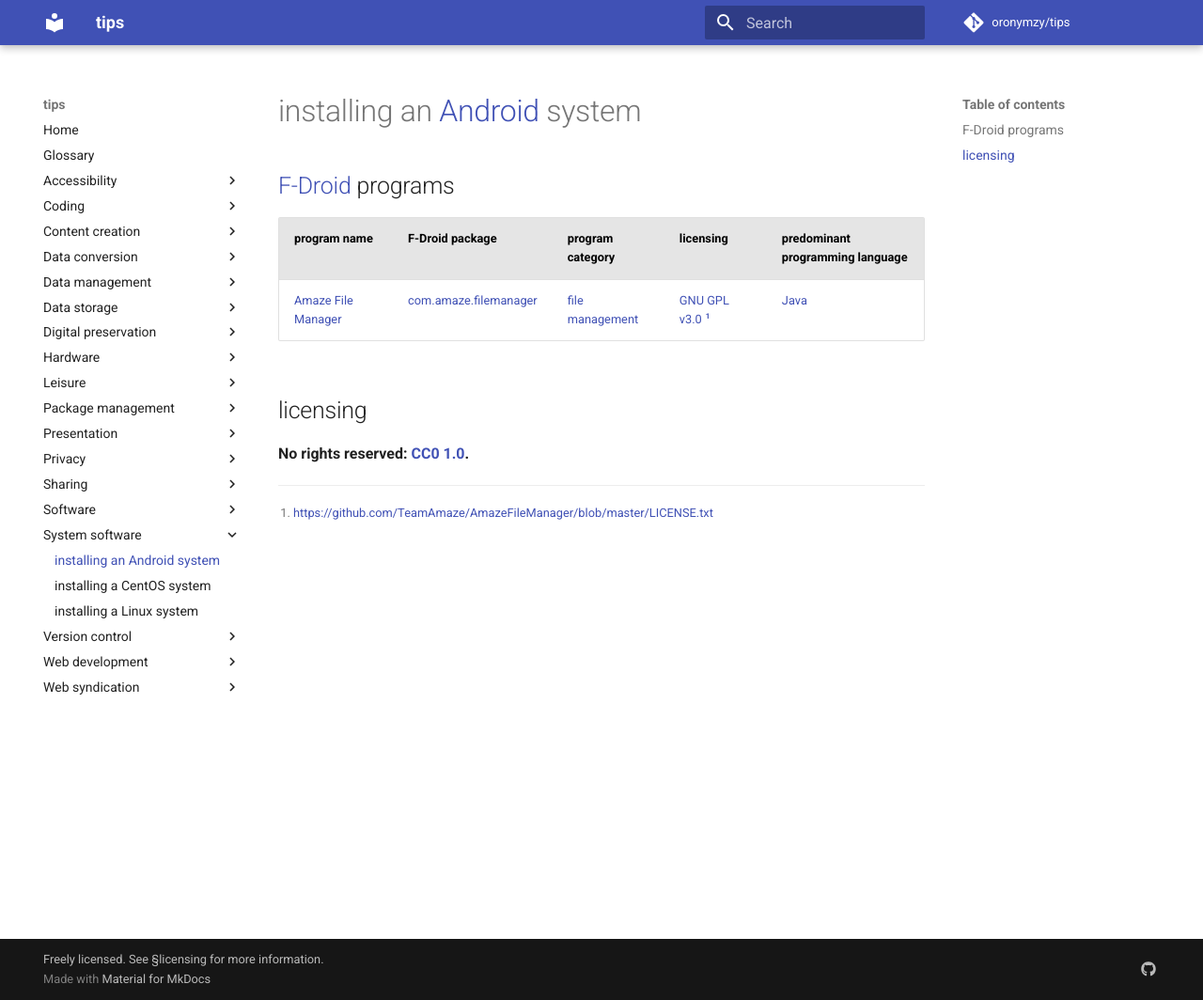
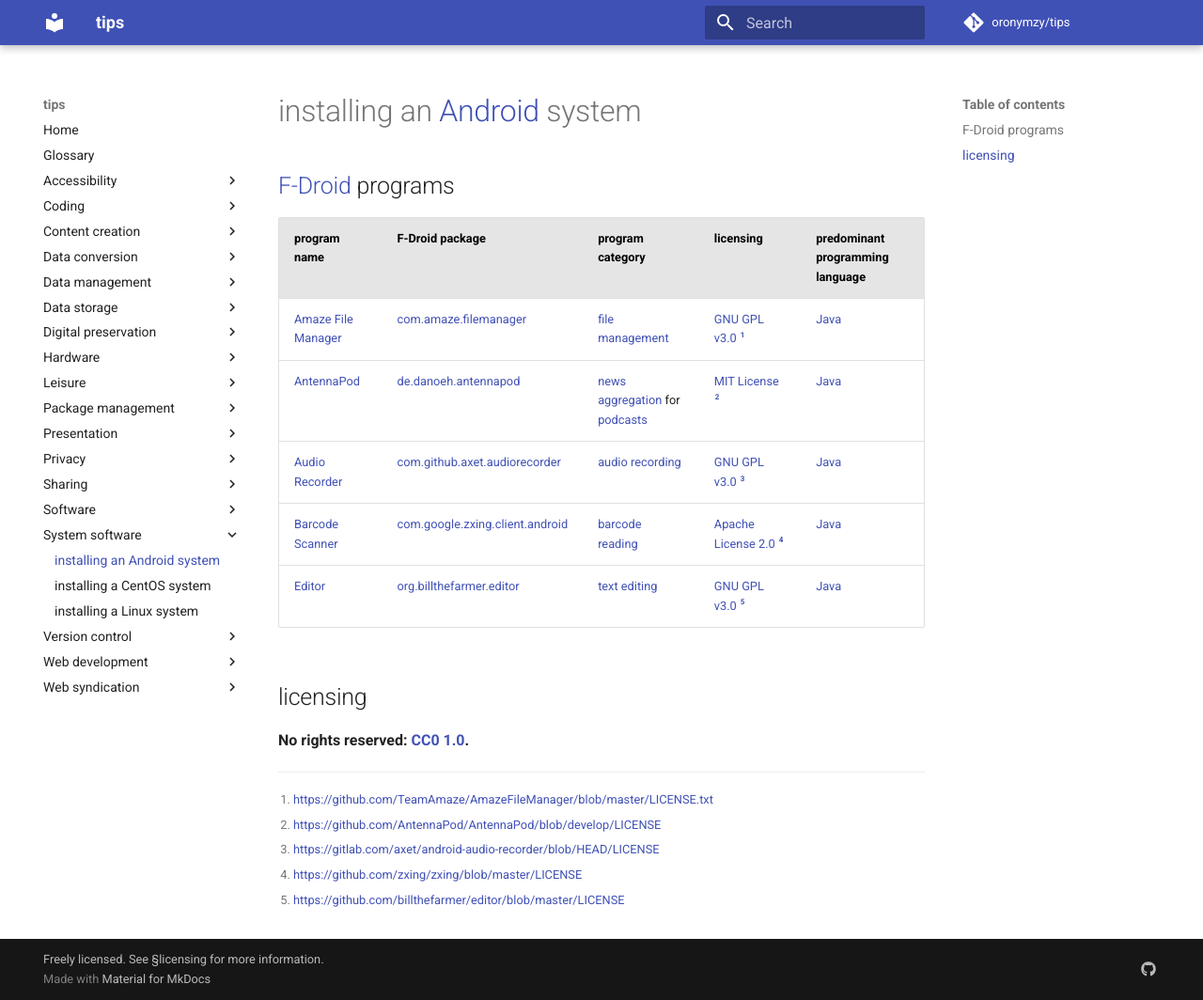
Before and after one commit to oronymzy/tips, an MkDocs documentation site: the page built from docs/insAdrs.md, in a window 1280 px wide and 1064 px high. Shown: the whole window at 94% size. Built offline with MkDocs 1.6.1 and Material for MkDocs 9.7.7, drawn with Linux system fonts in a browser that asks for light colours; comment, search, counter and statistics services are not loaded.

Commit message:
Add 4 table rows
Add 'AntennaPod', 'Audio Recorder', 'Barcode Scanner', and 'Editor'
table rows, with hyperlinks and footnotes.

```diff
--- a/docs/insAdrs.md
+++ b/docs/insAdrs.md
@@ -2,19 +2,42 @@
 
 ## [F-Droid] programs
 
-| program name         | F-Droid package         | program category  | licensing                  | predominant programming language
-|:---------------------|:------------------------|:------------------|:---------------------------|:-
-| [Amaze File Manager] | [com.amaze.filemanager] | [file management] | [GNU GPL v3.0] [^insAdrs1] | [Java]
+| program name         | F-Droid package                   | program category                  | licensing                        | predominant programming language
+|:---------------------|:----------------------------------|:----------------------------------|:---------------------------------|:-
+| [Amaze File Manager] | [com.amaze.filemanager]           | [file management]                 | [GNU GPL v3.0] [^insAdrs1]       | [Java]
+| [AntennaPod]         | [de.danoeh.antennapod]            | [news aggregation] for [podcasts] | [MIT License] [^insAdrs2]        | [Java]
+| [Audio Recorder]     | [com.github.axet.audiorecorder]   | [audio recording]                 | [GNU GPL v3.0] [^insAdrs3]       | [Java]
+| [Barcode Scanner]    | [com.google.zxing.client.android] | [barcode reading]                 | [Apache License 2.0] [^insAdrs4] | [Java]
+| [Editor]             | [org.billthefarmer.editor]        | [text editing]                    | [GNU GPL v3.0] [^insAdrs5]       | [Java]
 
 [Amaze File Manager]: https://github.com/TeamAmaze/AmazeFileManager
 [Android]: https://en.wikipedia.org/wiki/Android_(operating_system)
+[AntennaPod]: http://antennapod.org/
+[Apache License 2.0]: https://choosealicense.com/licenses/apache-2.0/
+[Audio Recorder]: https://gitlab.com/axet/android-audio-recorder
+[Barcode Scanner]: https://github.com/zxing/zxing
+[Editor]: https://github.com/billthefarmer/editor
 [F-Droid]: https://f-droid.org/
 [GNU GPL v3.0]: https://choosealicense.com/licenses/gpl-3.0/
 [Java]: https://en.wikipedia.org/wiki/Java_(programming_language)
+[MIT License]: https://choosealicense.com/licenses/mit/
+[audio recording]: https://en.wikipedia.org/wiki/Digital_recording
+[barcode reading]: https://en.wikipedia.org/wiki/Barcode_reader
 [com.amaze.filemanager]: https://f-droid.org/en/packages/com.amaze.filemanager/
+[com.github.axet.audiorecorder]: https://f-droid.org/en/packages/com.github.axet.audiorecorder/
+[com.google.zxing.client.android]: https://f-droid.org/en/packages/com.google.zxing.client.android/
+[de.danoeh.antennapod]: https://f-droid.org/en/packages/de.danoeh.antennapod/
 [file management]: https://en.wikipedia.org/wiki/File_manager
+[news aggregation]: https://en.wikipedia.org/wiki/News_aggregator
+[org.billthefarmer.editor]: https://f-droid.org/en/packages/org.billthefarmer.editor/
+[podcasts]: https://en.wikipedia.org/wiki/Podcast
+[text editing]: https://en.wikipedia.org/wiki/Text_editor
 
 [^insAdrs1]: <https://github.com/TeamAmaze/AmazeFileManager/blob/master/LICENSE.txt>
+[^insAdrs2]: <https://github.com/AntennaPod/AntennaPod/blob/develop/LICENSE>
+[^insAdrs3]: <https://gitlab.com/axet/android-audio-recorder/blob/HEAD/LICENSE>
+[^insAdrs4]: <https://github.com/zxing/zxing/blob/master/LICENSE>
+[^insAdrs5]: <https://github.com/billthefarmer/editor/blob/master/LICENSE>
 
 ## licensing
 **No rights reserved: [CC0 1.0](https://creativecommons.org/publicdomain/zero/1.0/).**
```
